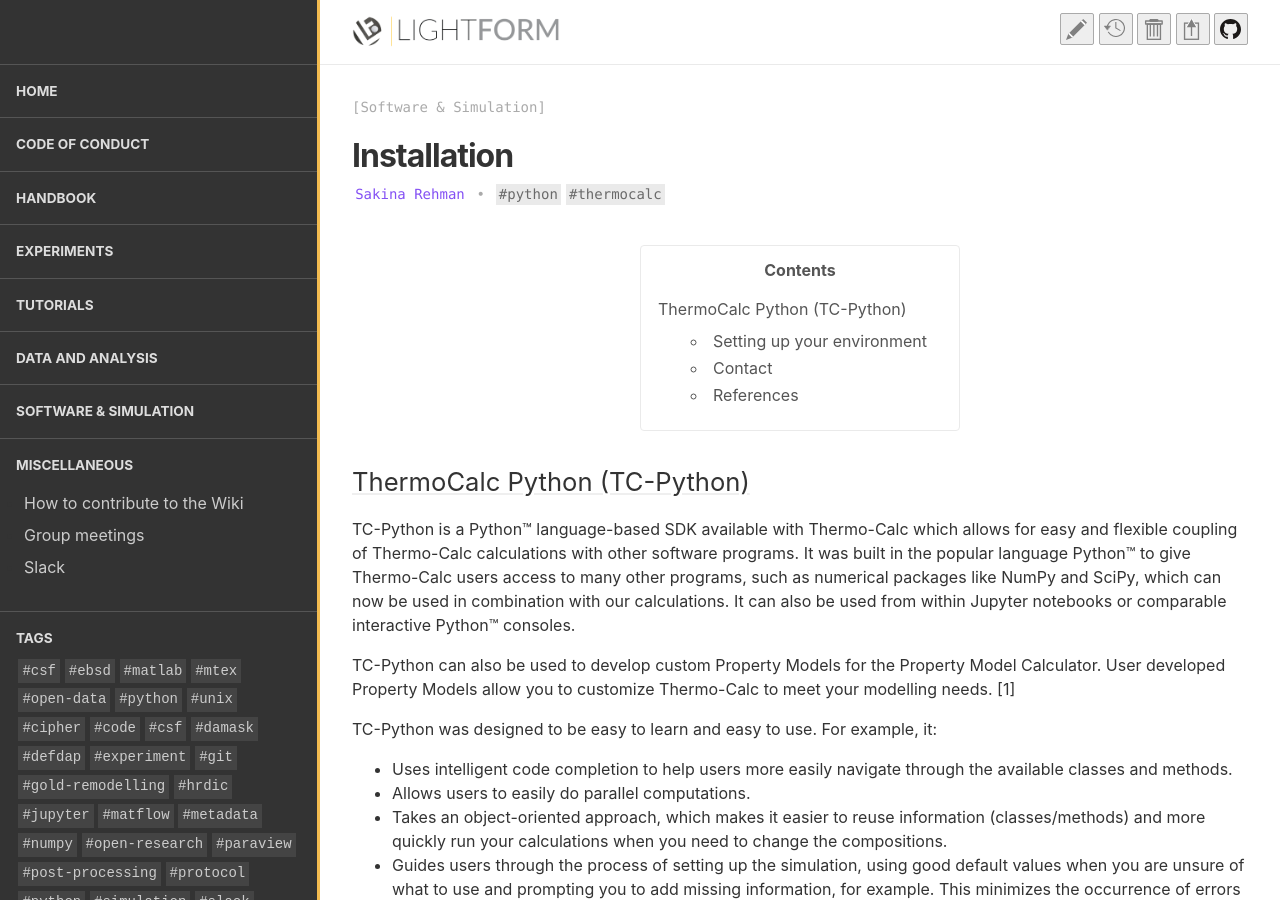
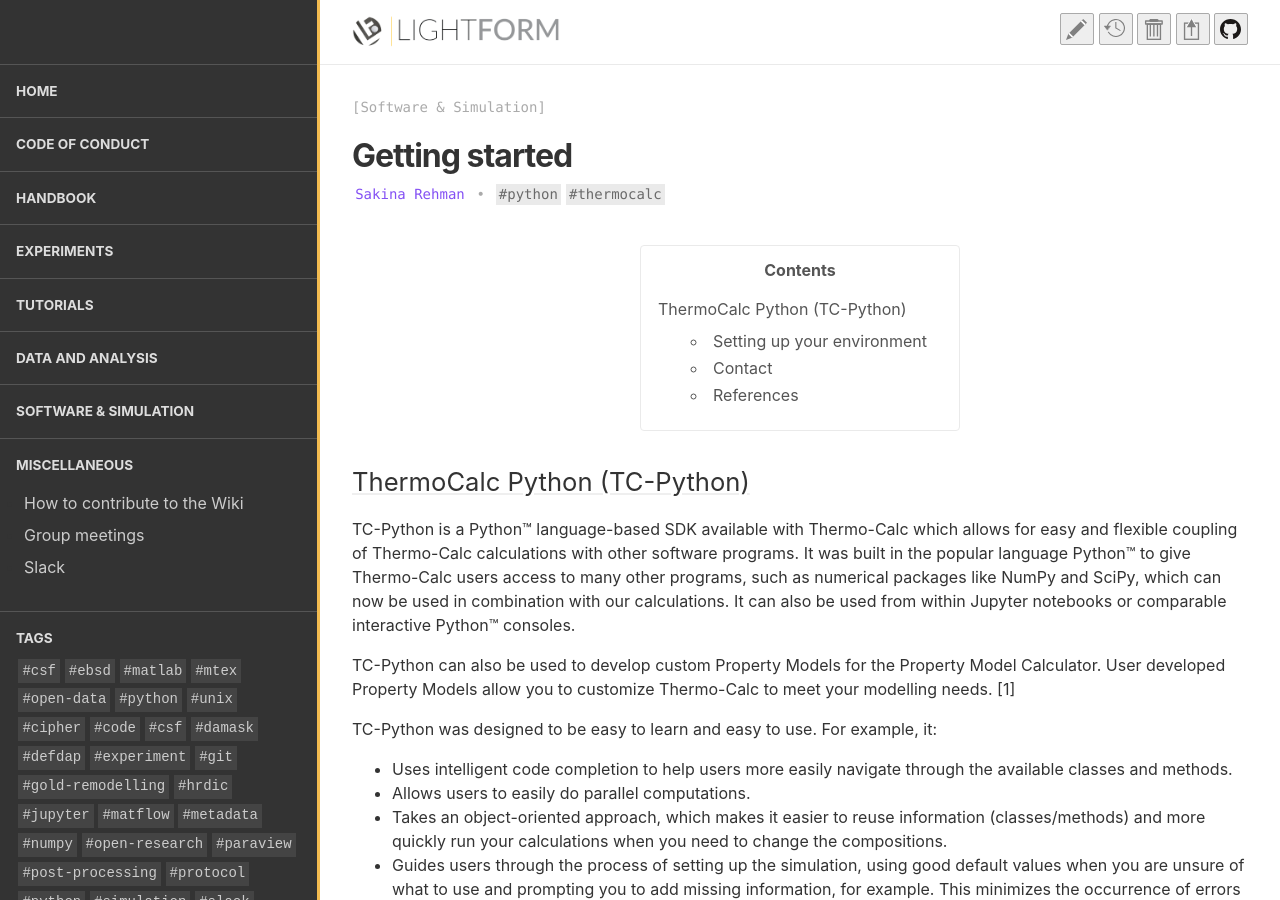
Before and after one commit to LightForm-group/wiki, a Jekyll site: the page built from collections/_software_and_simulation/TC_Python.md, in a window 1280 px wide and 900 px high. Built offline with Jekyll 4.4.1, drawn with Linux system fonts in a browser that asks for light colours; nearby versions of some CDN libraries.

Commit message:
Change link name
installation > getting started

```diff
--- a/collections/_software_and_simulation/TC_Python.md
+++ b/collections/_software_and_simulation/TC_Python.md
@@ -1,5 +1,5 @@
 ---
-title: Installation
+title: Getting started
 author: Sakina Rehman
 tags:
   - python
```
